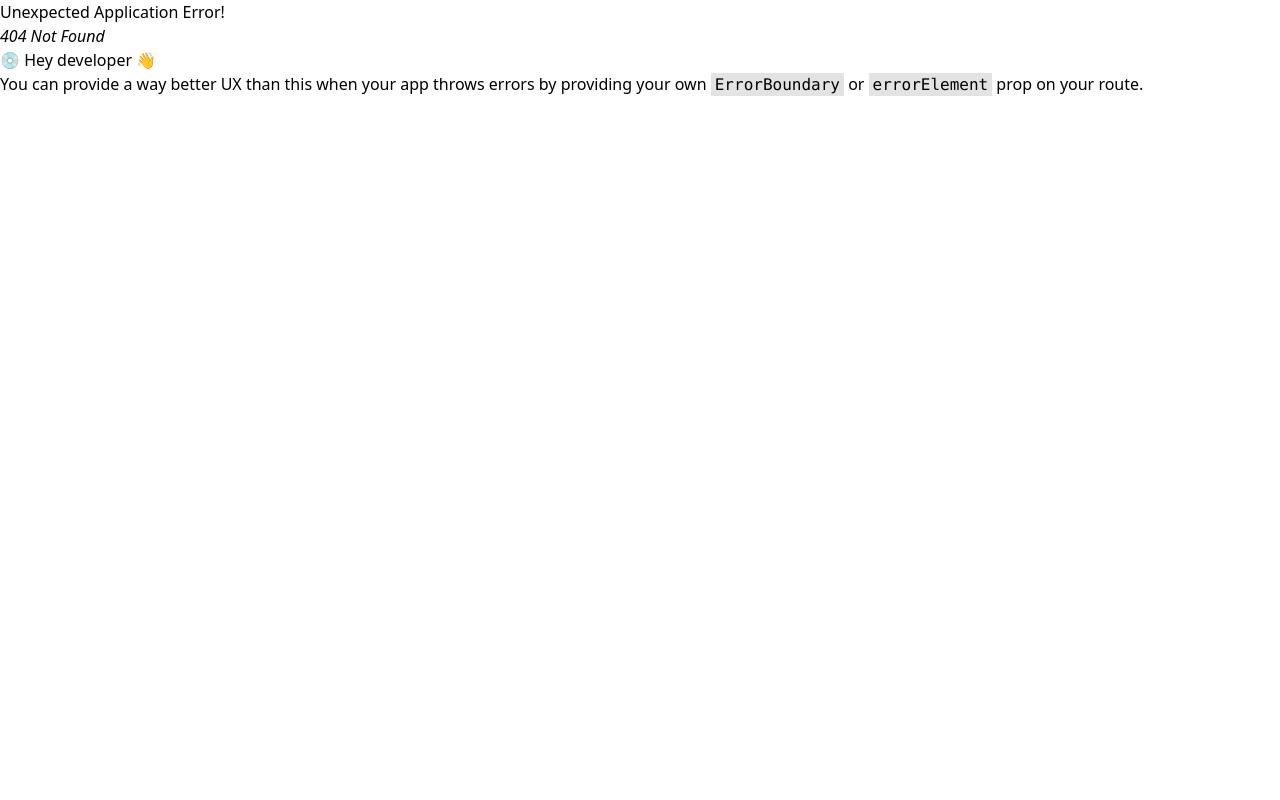
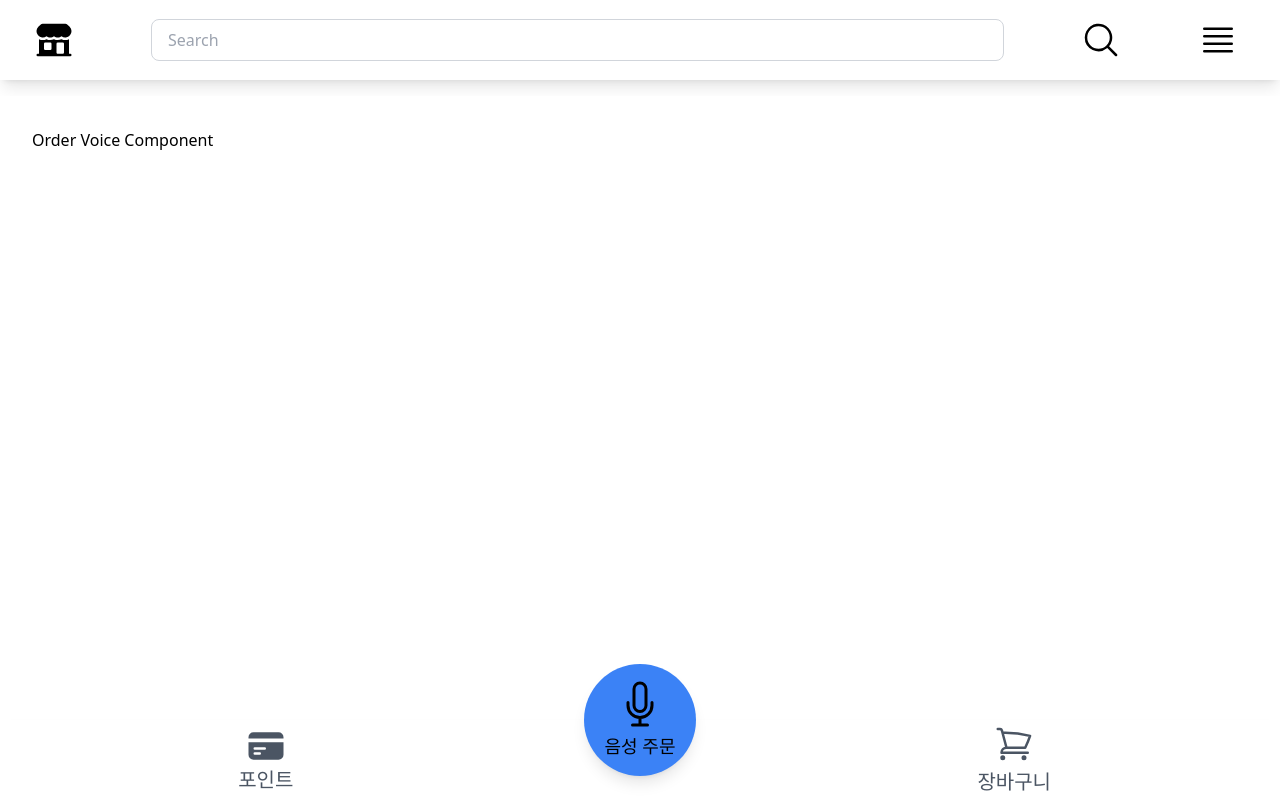
Before and after one commit to swleeSTrain/allmart_customer, a React (Vite) app: page /order/voice in a window 1280 px wide. Before the commit this address had no page. Built offline with nearby package versions, Linux system fonts and the light colour scheme.

Commit message:
feat: 챗봇 디자인 확인좀여

```diff
--- a/src/api/ChatbotAPI.ts
+++ b/src/api/ChatbotAPI.ts
@@ -2,7 +2,7 @@
 import { IOrderRequest, ISlot  } from "../types/chatbot.ts";
 
 // const chatbotHost = 'https://0962-58-235-119-39.ngrok-free.app/api/v1/chatbot';
-const chatbotHost = 'http://localhost:8081/api/v1/chatbot';
+const chatbotHost = 'http://10.10.10.54:8081/api/v1/chatbot';
 const orderHost = 'http://localhost:8080/api/v1/orders/voice';
 
 // 챗봇 요청 보내기 함수
--- a/src/api/VoiceAPI.ts
+++ b/src/api/VoiceAPI.ts
@@ -1,7 +1,7 @@
 import axios from "axios";
 
 // const host = 'https://0962-58-235-119-39.ngrok-free.app/api/v1/voice';
-const host = 'http://localhost:8081/api/v1/voice';
+const host = 'http://10.10.10.54:8081/api/v1/voice';
 
 // STT
 export const convertSTT = async (voiceFile: File): Promise<string> => {
--- a/src/components/chatbot/OrderVoiceButton.tsx
+++ b/src/components/chatbot/OrderVoiceButton.tsx
@@ -1,6 +1,7 @@
 import { useState, useRef } from "react";
 import { convertSTT, convertTTS } from "../../api/VoiceAPI"; // 적절한 경로 수정
 import { sendChatbotRequest } from "../../api/ChatbotAPI";
+// import { useNavigate } from "react-router-dom";
 
 type ErrorState = string | null;
 
@@ -11,9 +12,13 @@
 
     const mediaRecorderRef = useRef<MediaRecorder | null>(null);
     const audioChunksRef = useRef<Blob[]>([]);
+    // const navigate = useNavigate()
 
     const handleClick = async () => {
+
         setError(null); // 에러 초기화
+
+        // navigate({pathname: '/order/voice'})
 
         try {
             if (!isRecording) {
@@ -84,6 +89,7 @@
                 aria-label={isRecording ? "주문 종료" : "음성 주문"}
                 disabled={isLoading}
             >
+                <div className="flex flex-col items-center justify-center h-full w-full">
                     {isLoading ? (
                         <svg
                             className="animate-spin w-12 h-12 text-white"
@@ -106,16 +112,27 @@
                             ></path>
                         </svg>
                     ) : (
-                    <svg xmlns="http://www.w3.org/2000/svg" fill="none" viewBox="0 0 24 24" strokeWidth={1.5}
-                         stroke="currentColor" className="w-12 h-12 mb-1">
-                        <path strokeLinecap="round" strokeLinejoin="round"
-                              d="M12 18.75a6 6 0 0 0 6-6v-1.5m-6 7.5a6 6 0 0 1-6-6v-1.5m6 7.5v3.75m-3.75 0h7.5M12 15.75a3 3 0 0 1-3-3V4.5a3 3 0 1 1 6 0v8.25a3 3 0 0 1-3 3Z"/>
+                        <svg
+                            xmlns="http://www.w3.org/2000/svg"
+                            fill="none"
+                            viewBox="0 0 24 24"
+                            strokeWidth={1.5}
+                            stroke="currentColor"
+                            className="w-12 h-12"
+                        >
+                            <path
+                                strokeLinecap="round"
+                                strokeLinejoin="round"
+                                d="M12 18.75a6 6 0 0 0 6-6v-1.5m-6 7.5a6 6 0 0 1-6-6v-1.5m6 7.5v3.75m-3.75 0h7.5M12 15.75a3 3 0 0 1-3-3V4.5a3 3 0 1 1 6 0v8.25a3 3 0 0 1-3 3Z"
+                            />
                         </svg>
                     )}
-                <span className="text-lg">
+                    <span className="text-lg mt-1">
                         {isRecording ? "주문 종료" : "음성 주문"}
                     </span>
+                </div>
             </button>
+
             {error && (
                 <p className="text-red-500 mt-2 text-sm text-center">{error}</p>
             )}
--- a/src/components/order/OrderVoiceComponent.tsx
+++ b/src/components/order/OrderVoiceComponent.tsx
@@ -2,7 +2,7 @@
 function OrderVoiceComponent() {
     return (
         <div>
-            <h1>Voice Order Component</h1>
+            <h1>Order Voice Component</h1>
         </div>
     );
 }
--- a/src/pages/order/OrderIndexPage.tsx
+++ b/src/pages/order/OrderIndexPage.tsx
@@ -1,16 +1,13 @@
 import {Outlet} from "react-router-dom";
-import BasicLayout from "../../layouts/BasicLayout.tsx";
 
-function ProductIndexPage() {
+function OrderIndexPage() {
     return (
-        <BasicLayout>
-            <div>Order Index Page</div>
-
+        <>
             <div className='w-full'>
                 <Outlet></Outlet>
             </div>
-        </BasicLayout>
+        </>
     );
 }
 
-export default ProductIndexPage;
+export default OrderIndexPage;
--- a/src/router/mainRouter.tsx
+++ b/src/router/mainRouter.tsx
@@ -1,7 +1,8 @@
 import { createBrowserRouter } from "react-router-dom";
 import { lazy, Suspense } from "react";
 import LoadingPage from "../pages/LoadingPage.tsx";
-import pointRouter from "./pointRouter"; // pointRouter를 import
+import pointRouter from "./pointRouter";
+import orderRouter from "./orderRouter.tsx"; // pointRouter를 import
 
 const MainPage = lazy(() => import("../pages/MainPage"));
 
@@ -14,6 +15,7 @@
     },
     // pointRouter 추가
     pointRouter,
+    orderRouter
 ]);
 
 export default mainRouter;
```
Lines whose indentation alone changed are shown as unchanged.
